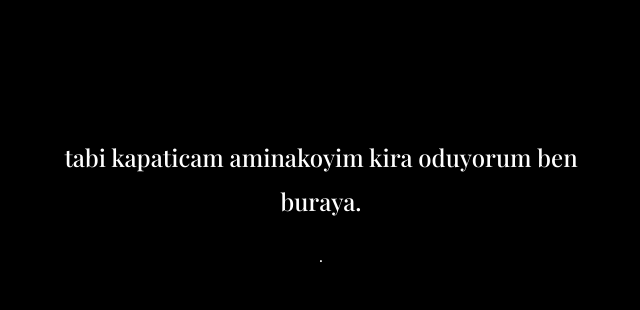
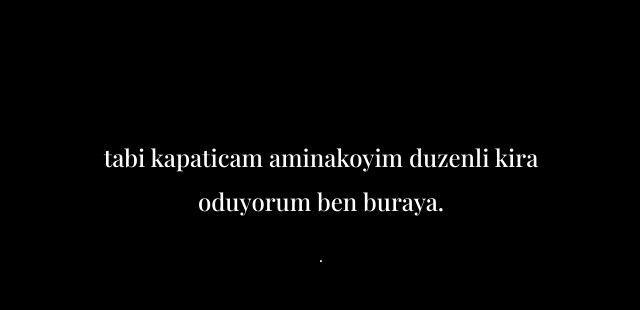
Before and after one commit to yigitefecelik0/hatunarezerve, a plain HTML site: page index.html in a window 1280 px wide. Shown: the part 198-508 px from the top of the page, without its empty margins (319-959 px from the left). Drawn offline with nearby package versions, Linux system fonts and the light colour scheme.

Commit message:
Update text in h2 element for clarity

```diff
--- a/index.html
+++ b/index.html
@@ -60,7 +60,7 @@ body {
 <div id="letter">
 
   <h2>
-    tabi kapaticam aminakoyim kira oduyorum ben buraya.
+    tabi kapaticam aminakoyim duzenli kira oduyorum ben buraya.
   </h2>
 
   <p>
```
